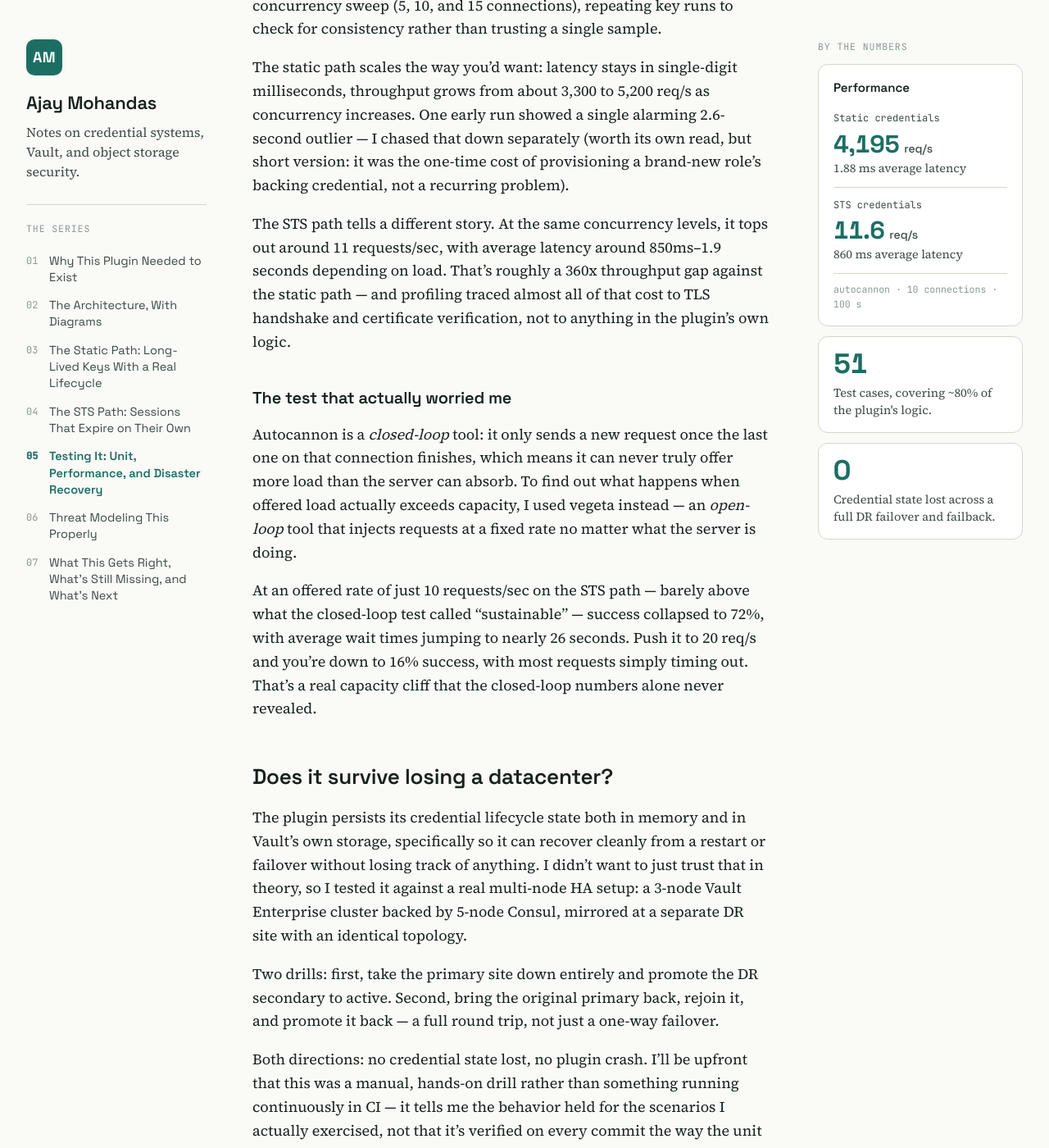
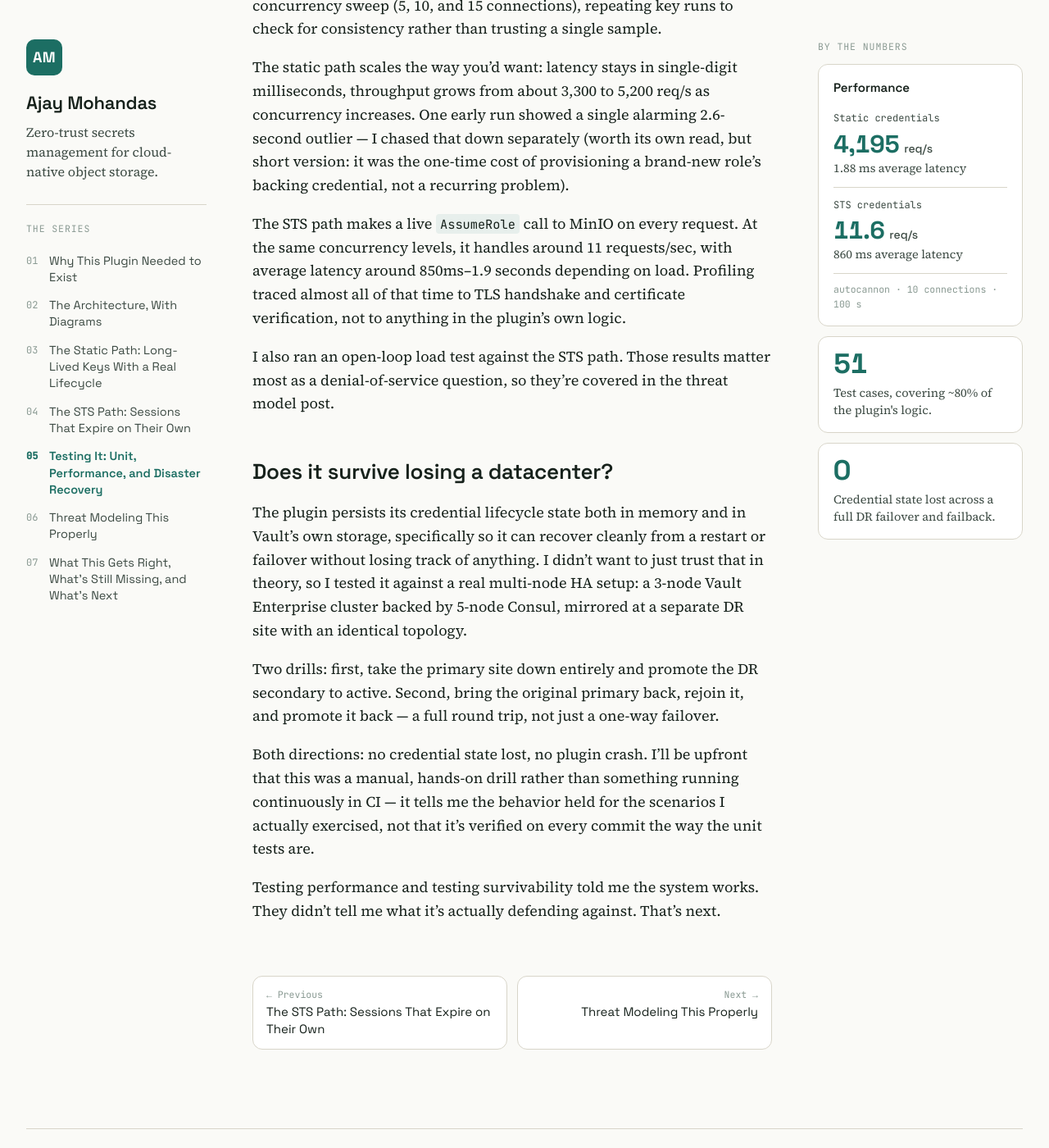
Before and after one commit to ajaymohandas89/ajaymohandas89.github.io, a Jekyll site: the page built from _posts/2026-09-30-testing-unit-performance-and-disaster-recovery.md, in a window 1280 px wide and 1400 px high, scrolled down 1146 px. Shown: the whole window at 82% size. Built offline with Jekyll 4.4.1, drawn with Linux system fonts in a browser that asks for light colours; some of the changed text lies outside the part shown.

Commit message:
Refresh homepage headline, tagline, and security topics; move open-loop results to threat model
Use a zero-trust headline and tagline, expand the topic tags with the
security practices the series covers, keep the open-loop capacity
results only in the threat model post, and describe each credential
path by its own numbers elsewhere.

Co-Authored-By: Claude Opus 5.5 <noreply@anthropic.com>

```diff
--- a/_config.yml
+++ b/_config.yml
@@ -1,5 +1,5 @@
 theme: jekyll-theme-minimal
 title: Ajay Mohandas
-description: Notes on building and operating secrets-management infrastructure.
+description: Zero-trust secrets management for cloud-native object storage.
 permalink: /:title/
 exclude: [".DS_Store"]
--- a/_includes/identity.html
+++ b/_includes/identity.html
@@ -1,5 +1,5 @@
 <a class="mark" href="{{ '/' | relative_url }}" aria-label="Home">AM</a>
 <p class="name"><a href="{{ '/' | relative_url }}">Ajay Mohandas</a></p>
 <p class="tagline">
-  Notes on credential systems, Vault, and object storage security.
+  Zero-trust secrets management for cloud-native object storage.
 </p>
--- a/_posts/2026-09-30-testing-unit-performance-and-disaster-recovery.md
+++ b/_posts/2026-09-30-testing-unit-performance-and-disaster-recovery.md
@@ -2,7 +2,7 @@
 layout: post
 title: "Testing It: Unit, Performance, and Disaster Recovery"
 date: 2026-09-30
-description: "51 test cases, a 360x performance gap, an open-loop capacity cliff, and a live failover drill against a real cluster."
+description: "51 test cases, throughput and latency for each credential path under load, and a live failover drill against a real cluster."
 ---
 
 "It works on my machine" doesn't mean much for something that manages
@@ -42,28 +42,15 @@ outlier — I chased that down separately (worth its own read, but short
 version: it was the one-time cost of provisioning a brand-new role's
 backing credential, not a recurring problem).
 
-The STS path tells a different story. At the same concurrency levels, it
-tops out around 11 requests/sec, with average latency around 850ms–1.9
-seconds depending on load. That's roughly a 360x throughput gap against
-the static path — and profiling traced almost all of that cost to TLS
-handshake and certificate verification, not to anything in the plugin's
-own logic.
+The STS path makes a live `AssumeRole` call to MinIO on every request.
+At the same concurrency levels, it handles around 11 requests/sec, with
+average latency around 850ms–1.9 seconds depending on load. Profiling
+traced almost all of that time to TLS handshake and certificate
+verification, not to anything in the plugin's own logic.
 
-### The test that actually worried me
-
-Autocannon is a *closed-loop* tool: it only sends a new request once the
-last one on that connection finishes, which means it can never truly
-offer more load than the server can absorb. To find out what happens when
-offered load actually exceeds capacity, I used vegeta instead — an
-*open-loop* tool that injects requests at a fixed rate no matter what the
-server is doing.
-
-At an offered rate of just 10 requests/sec on the STS path — barely above
-what the closed-loop test called "sustainable" — success collapsed to
-72%, with average wait times jumping to nearly 26 seconds. Push it to 20
-req/s and you're down to 16% success, with most requests simply timing
-out. That's a real capacity cliff that the closed-loop numbers alone
-never revealed.
+I also ran an open-loop load test against the STS path. Those results
+matter most as a denial-of-service question, so they're covered in the
+threat model post.
 
 ## Does it survive losing a datacenter?
 
```
Also changed, not shown: _posts/2026-10-01-threat-modeling-this-properly.md (+21 -5 lines), _posts/2026-10-02-what-this-gets-right-and-whats-next.md (+5 -4 lines), index.html (+12 -5 lines).
